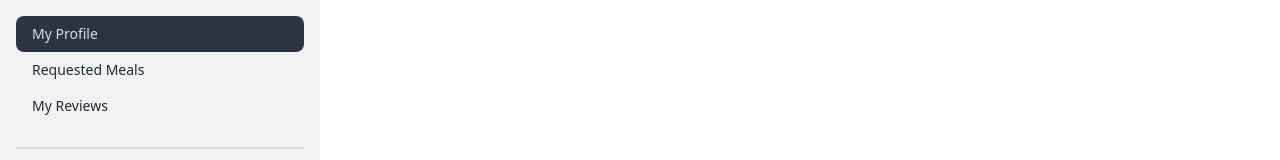
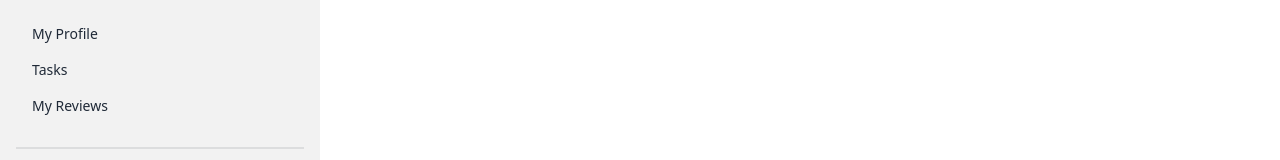
Before and after one commit to SM-RIYAD/Taskify, a React (Vite) app: page /dashboard in a window 1280 px wide. Shown: the top 160 px of the page. Built offline with nearby package versions, Linux system fonts and the light colour scheme; no server answers; sample sign-in values are in the browser's storage.

Commit message:
set up the react dnd package

```diff
--- a/package.json
+++ b/package.json
@@ -10,16 +10,20 @@
     "preview": "vite preview"
   },
   "dependencies": {
+    "add": "^2.0.6",
     "aos": "2.3.1",
     "firebase": "^10.4.0",
     "localforage": "^1.10.0",
     "match-sorter": "^6.3.1",
     "react": "^18.2.0",
+    "react-dnd": "^16.0.1",
+    "react-dnd-html5-backend": "^16.0.1",
     "react-dom": "^18.2.0",
     "react-fast-marquee": "^1.6.1",
     "react-router-dom": "^6.16.0",
     "react-toastify": "^9.1.3",
-    "sort-by": "^1.2.0"
+    "sort-by": "^1.2.0",
+    "yarn": "^1.22.21"
   },
   "devDependencies": {
     "@types/react": "^18.2.15",
--- a/src/layouts/Dashboard.jsx
+++ b/src/layouts/Dashboard.jsx
@@ -105,14 +105,14 @@
              {
               <>
                 <li>
-                  <NavLink to="/dashboard">
+                  <NavLink to="/dashboard/profile">
 
 
                       My Profile</NavLink>
                 </li>
                 <li>
-                  <NavLink to="/dashboard/requestedmeals">
-             Requested Meals
+                  <NavLink to="/dashboard/tasks">
+          Tasks
                   </NavLink>
                 </li>
                 {/* <li>
--- /dev/null
+++ b/src/pages/Tasks/SingleTask.jsx
@@ -0,0 +1,18 @@
+import React from 'react';
+import { useDrag } from 'react-dnd';
+
+const SingleTask = ({task}) => {
+    const [{ isDragging }, drag] = useDrag(() => ({
+        type: "task",
+        collect: (monitor) => ({
+          isDragging: !!monitor.isDragging()
+        })
+      }))
+    return (
+        <div ref={drag} className='border my-5 bg-black text-white'>
+            <h1>{task}</h1>
+        </div>
+    );
+};
+
+export default SingleTask;
--- /dev/null
+++ b/src/pages/Tasks/Tasks.jsx
@@ -0,0 +1,33 @@
+import React from "react";
+import SingleTask from "./SingleTask";
+
+const dummy = ["task1", "task2", "task3"];
+
+const Tasks = () => {
+  return (
+    <div className="grid lg:grid-cols-3 grid-cols-1 pt-32 text-gray gap-5">
+      <div className="to-do bg-slate-400 border min-h-screen">  <h1>
+        To Do Tasks
+        </h1>
+        {
+
+
+dummy.map((task,idx)=><SingleTask key={idx} task={task}></SingleTask>)
+        }
+
+        </div>
+      <div className="in-progress min-h-screen border bg-yellow-500"><h2>
+        In Progress Tasks
+        </h2></div>
+      <div className="completed min-h-screen border bg-teal-500 ">
+
+        <h1>
+
+            Completed Tasks
+        </h1>
+      </div>
+    </div>
+  );
+};
+
+export default Tasks;
--- a/src/pages/login/Login.jsx
+++ b/src/pages/login/Login.jsx
@@ -36,7 +36,7 @@ const Login = () => {
 
 
         SuccessToast("Successfully logged in !");
-        navigate(location?.state ? location.state : '/dashboard');
+        navigate(location?.state ? location.state : '/dashboard/profile');
       })
       .catch((error) => {
         console.error("this is ", error);
@@ -53,7 +53,7 @@ const Login = () => {
 
       SuccessToast("Successfully logged in !");
 
-      navigate(location?.state ? location.state : '/dashboard');
+      navigate(location?.state ? location.state : '/dashboard/profile');
     })
     .catch((error) => {
       console.error("this is ", error);
```
Also changed, not shown: src/main.jsx (+15 -15 lines), src/routes/Routes.jsx (+6 -5 lines), 1 other file (tests, documents, lock files or other folders).
